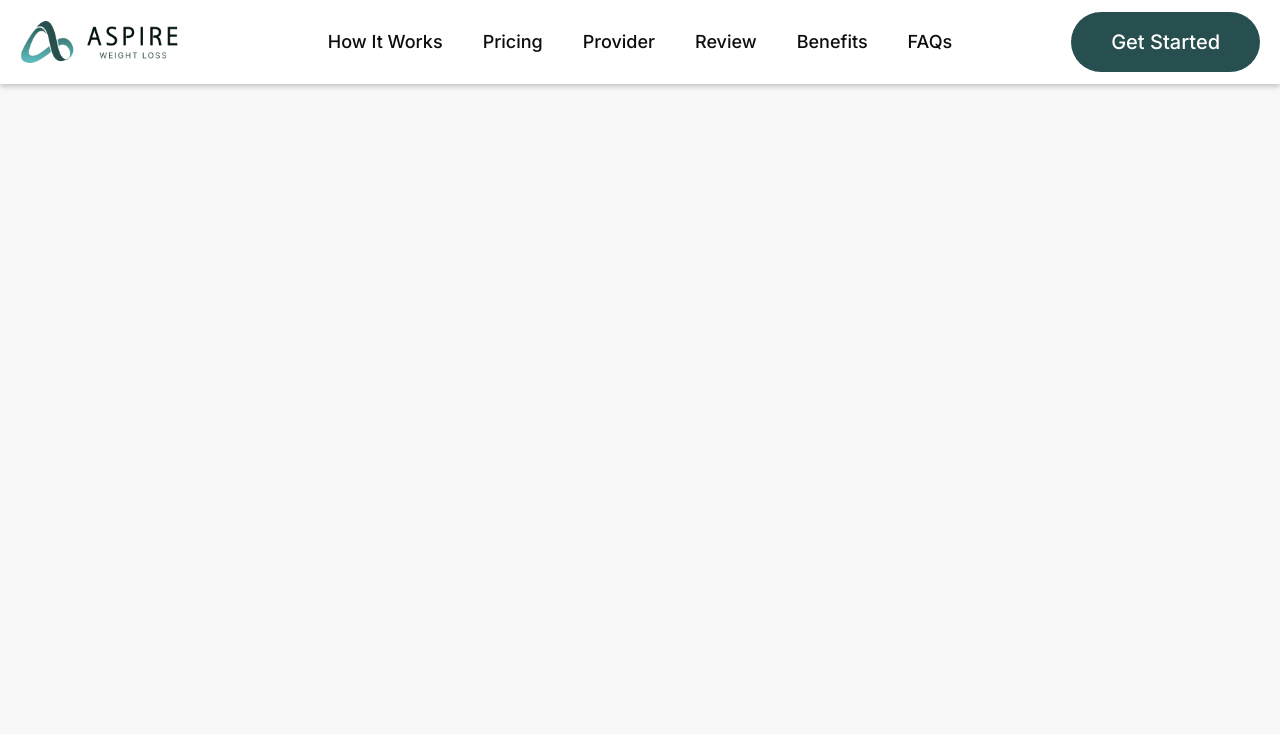
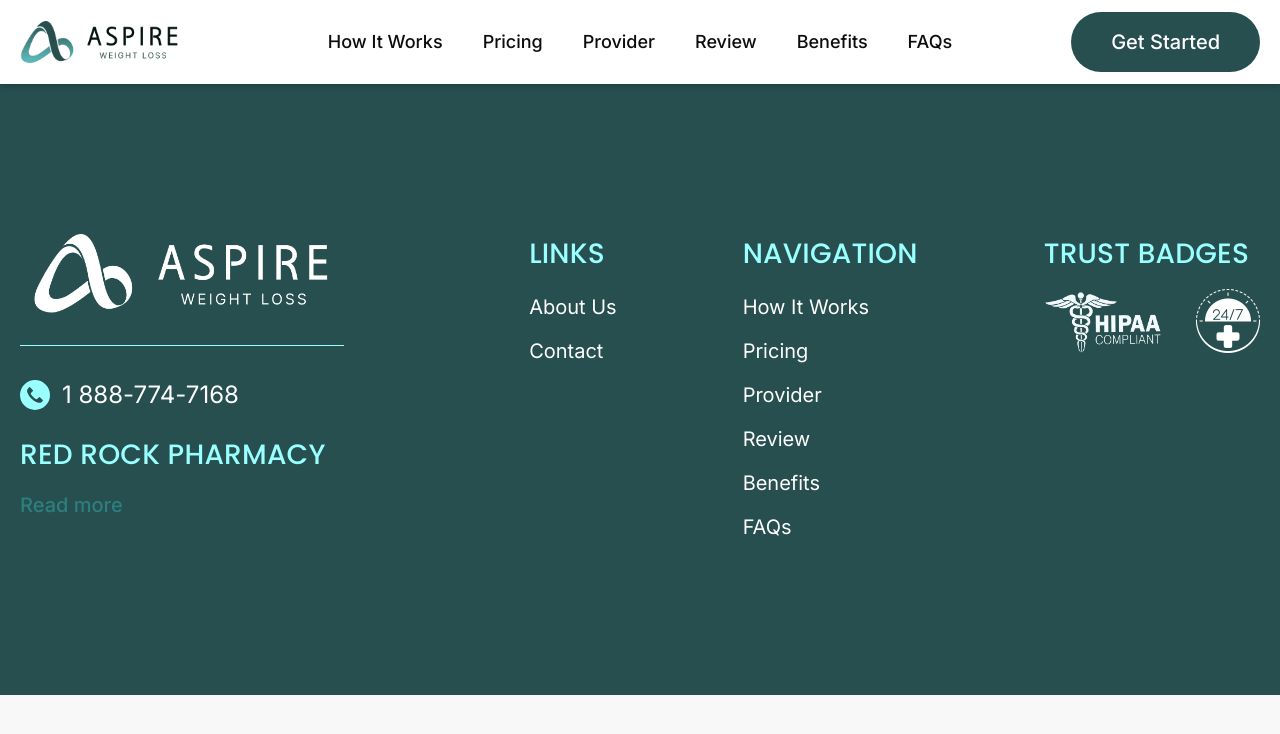
Before and after one commit to slivas/aspire-landing, a website: page form/index.html in a window 1280 px wide. Drawn offline with Linux system fonts and the light colour scheme; files whose address does not match are found by name.

Commit message:
Form page add

```diff
--- a/form/index.html
+++ b/form/index.html
@@ -39,6 +39,71 @@
 <main>
     <div class="container"></div>
 </main>
-
+<footer class="footer">
+        <div class="container">
+            <div class="footer__logo-wrapper">
+                <a href="./" class="footer__logo">
+                    <img src="dist/images/logo-white.webp" alt="Aspire Logo">
+                </a>
+                <div class="footer__contacts-wrapper">
+                    <ul class="contacts__list">
+                        <li class="contacts__list-item phone">
+                            <a href="tel:18887747168">
+                                <svg xmlns="http://www.w3.org/2000/svg" width="30" height="30" fill="none" viewBox="0 0 30 30"><path fill="#9ff" d="M25.605 4.392c-5.859-5.857-15.356-5.856-21.213.003s-5.856 15.356.003 21.213 15.356 5.856 21.213-.003a15 15 0 0 0-.003-21.213m-2.888 16.503-.002.002v-.005l-.76.755a4 4 0 0 1-3.775 1.08 13.3 13.3 0 0 1-3.86-1.73 18 18 0 0 1-3.045-2.455A18 18 0 0 1 9 15.782a14 14 0 0 1-1.71-3.46 4 4 0 0 1 1-4.085l.89-.89a.635.635 0 0 1 .898-.002l.002.002 2.81 2.81c.248.247.25.65.002.898l-.002.002-1.65 1.65a1.345 1.345 0 0 0-.14 1.75c.597.819 1.257 1.59 1.975 2.305.8.804 1.67 1.535 2.6 2.185a1.355 1.355 0 0 0 1.73-.15L19 17.177a.635.635 0 0 1 .898-.002l.002.002 2.815 2.82c.248.247.25.65.002.898"/></svg>
+                                1 888-774-7168
+                            </a>
+                        </li>
+                    </ul>
+                    <p class="footer__title title">Red Rock Pharmacy</p>
+                    <button type="button" class="footer__show-contacts">Read more</button>
+                    <ul class="contacts__list additional">
+                        <li class="contacts__list-item">
+                            <a href="tel:8014779444">
+                                <svg xmlns="http://www.w3.org/2000/svg" width="30" height="30" fill="none" viewBox="0 0 30 30"><path fill="#9ff" d="M25.605 4.392c-5.859-5.857-15.356-5.856-21.213.003s-5.856 15.356.003 21.213 15.356 5.856 21.213-.003a15 15 0 0 0-.003-21.213m-2.888 16.503-.002.002v-.005l-.76.755a4 4 0 0 1-3.775 1.08 13.3 13.3 0 0 1-3.86-1.73 18 18 0 0 1-3.045-2.455A18 18 0 0 1 9 15.782a14 14 0 0 1-1.71-3.46 4 4 0 0 1 1-4.085l.89-.89a.635.635 0 0 1 .898-.002l.002.002 2.81 2.81c.248.247.25.65.002.898l-.002.002-1.65 1.65a1.345 1.345 0 0 0-.14 1.75c.597.819 1.257 1.59 1.975 2.305.8.804 1.67 1.535 2.6 2.185a1.355 1.355 0 0 0 1.73-.15L19 17.177a.635.635 0 0 1 .898-.002l.002.002 2.815 2.82c.248.247.25.65.002.898"/></svg>
+                                801-477-9444
+                            </a>
+                        </li>
+                        <li class="contacts__list-item address">
+                            <svg xmlns="http://www.w3.org/2000/svg" width="30" height="30" fill="none" viewBox="0 0 30 30"><path fill="#9ff" fill-rule="evenodd" d="M4.392 4.395c5.857-5.859 15.354-5.86 21.213-.003a15 15 0 0 1 .003 21.213c-5.857 5.859-15.354 5.86-21.213.003s-5.86-15.354-.003-21.213m9.974 19.249c.127.22.372.356.637.356s.51-.137.638-.357l4.98-8.619c.268-.457.446-.85.561-1.235a5.8 5.8 0 0 0 .253-1.69c0-3.211-2.646-5.885-6.023-6.088-3.452-.199-6.519 2.285-6.823 5.547a5.9 5.9 0 0 0 .22 2.206c.12.397.309.812.575 1.269zm-2.523-11.546c0 1.648 1.418 2.99 3.16 2.99 1.74 0 3.155-1.341 3.155-2.99s-1.415-2.993-3.155-2.993c-1.742 0-3.16 1.343-3.16 2.993" clip-rule="evenodd"/></svg>
+                            <span>863 W 450 S, Ste 101, <br> Springville, UT 84663</span>
+                        </li>
+                    </ul>
+                </div>
+            </div>
+            <div class="footer__nav-wrapper">
+                <nav class="links">
+                    <p class="footer__title title">Links</p>
+                    <ul class="links__list footer__nav-list">
+                        <li><a href="../#howItWorks">About Us</a></li>
+                        <li style="display: none;"><a href="" target="_blank">Privacy Policy</a></li>
+                        <li style="display: none;"><a href="" target="_blank">Terms</a></li>
+                        <li><a href="/">Contact</a></li>
+                    </ul>
+                </nav>
+                <nav class="footer__navigation">
+                    <p class="footer__title title">Navigation</p>
+                    <ul class="navigation__list footer__nav-list">
+                        <li><a href="#howItWorks">How It Works</a></li>
+                        <li><a href="#solutions">Pricing</a></li>
+                        <li><a href="#providers">Provider</a></li>
+                        <li><a href="#reviews">Review</a></li>
+                        <li><a href="#advantages">Benefits</a></li>
+                        <li><a href="#faq">FAQs</a></li>
+                    </ul>
+                </nav>
+                <div class="footer_trust-badges">
+                    <p class="footer__title title">Trust Badges</p>
+                    <ul class="trust-badges__list">
+                        <li class="trust-badges__list-item">
+                            <img class="trust-badges__list-item-img" width="205" height="109" src="dist/images/hero/hippa-logo.webp" alt="HIPPA logo">
+                        </li>
+                        <li class="trust-badges__list-item">
+                            <img class="trust-badges__list-item-img" width="205" height="109" src="dist/images/support-time.webp" alt="24/7 patient support">
+                        </li>
+                    </ul>
+                </div>
+            </div>
+        </div>
+    </footer>
 </body>
 </html>
```
Also changed, not shown: index.html (+4 -4 lines).
